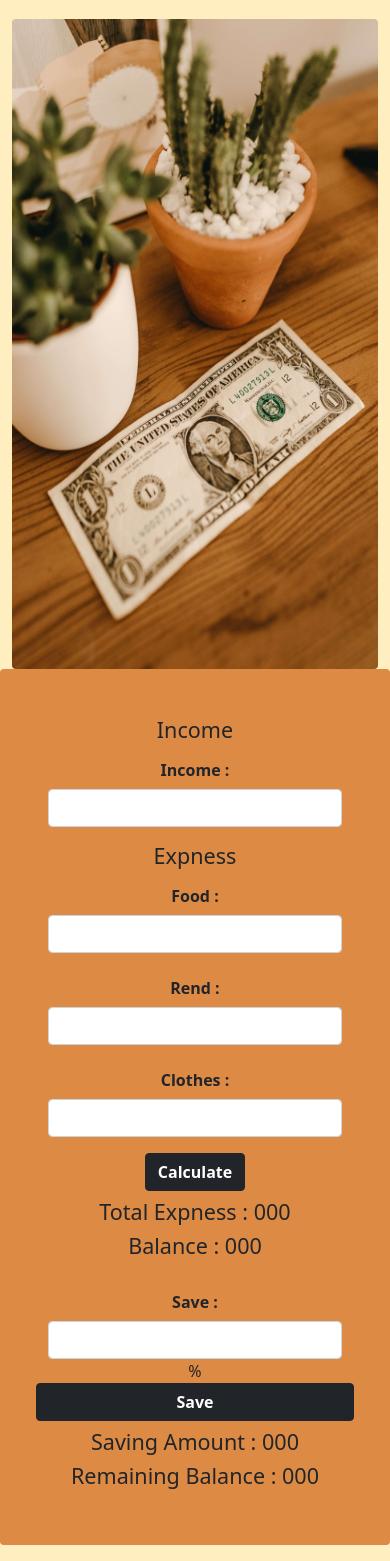
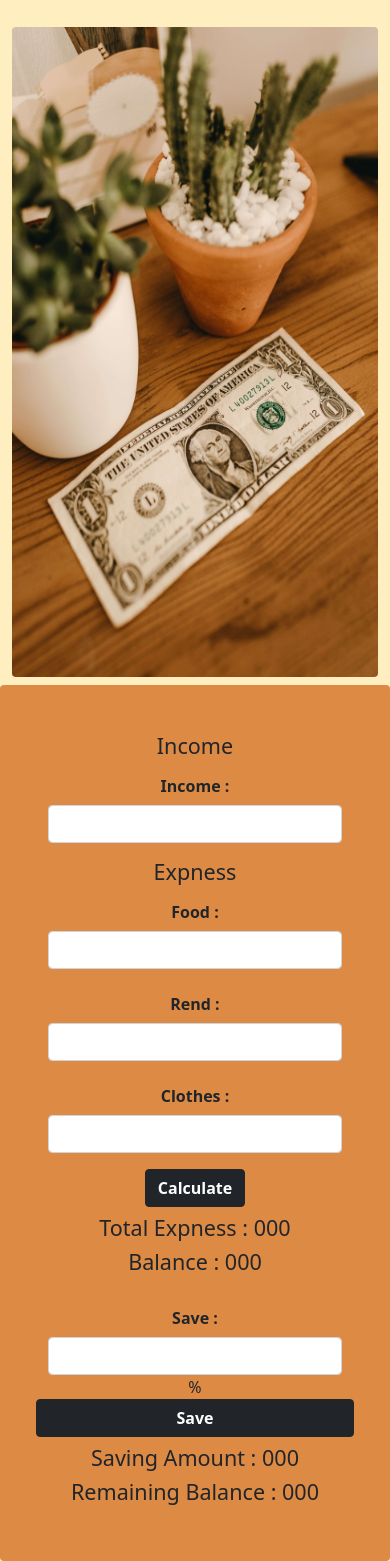
Before and after one commit to elaheerazob/money-master, a plain HTML site: page index.html in a window 390 px wide. Shown: the part 62-1623 px from the top of the page. Drawn offline with nearby package versions, Linux system fonts and the light colour scheme.

Commit message:
add mobile responsive

```diff
--- a/css/style.css
+++ b/css/style.css
@@ -1,3 +1,4 @@
 .form-style{
     background-color: rgba(210, 105, 30, 0.753);
+
 }
--- a/index.html
+++ b/index.html
@@ -20,11 +20,11 @@
     <section class="container">
       <!-- image -->
       <div class="row">
-        <div class="col-md-6">
+        <div class="col-md-6 mt-2">
             <img class="rounded mx-auto d-block" src="image/left.jpg" alt="img" width="100%" height="650px">
         </div>
         <!-- Forem  -->
-        <div class="col-md-6 p-5  rounded text-center form-style">
+        <div class="col-md-6 p-5  mt-2 rounded text-center form-style">
             <h4 class="">Income</h4>
             <div class="row mb-3 ">
                 <label for="inputEmail3" class="col-sm-4 col-form-label text-sm-center fw-bolder">Income :</label>
```
